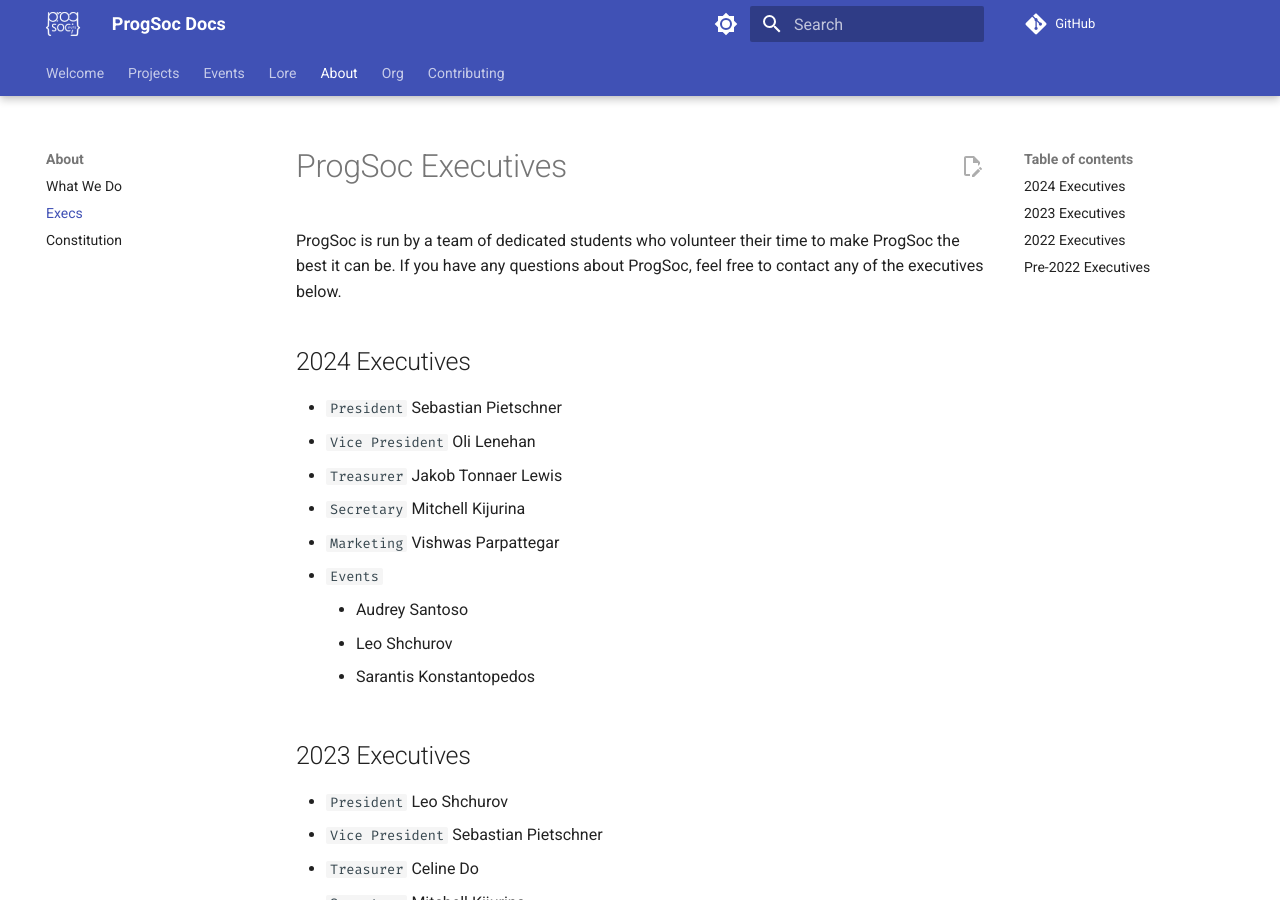
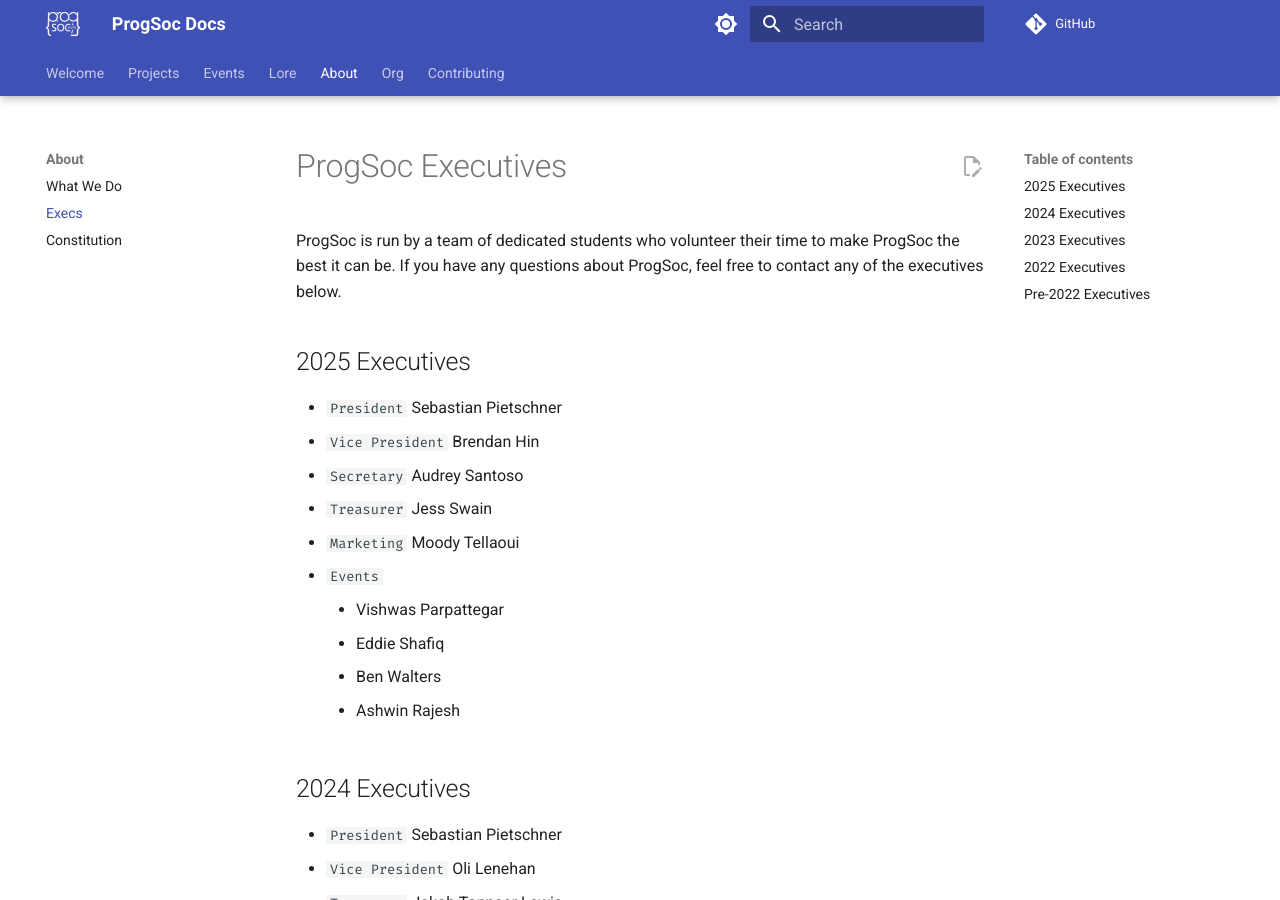
Before and after one commit to ProgSoc/Docs, an MkDocs documentation site: the page built from docs/about/execs.md, in a window 1280 px wide and 900 px high. Built offline with MkDocs 1.6.1 and Material for MkDocs 9.7.7, drawn with Linux system fonts in a browser that asks for light colours; comment, search, counter and statistics services are not loaded.

Commit message:
update execs

```diff
--- a/docs/about/execs.md
+++ b/docs/about/execs.md
@@ -6,6 +6,19 @@ description: ProgSoc is run by a team of dedicated students who volunteer their
 # ProgSoc Executives
 
 ProgSoc is run by a team of dedicated students who volunteer their time to make ProgSoc the best it can be. If you have any questions about ProgSoc, feel free to contact any of the executives below.
+
+## 2025 Executives
+
+* `President` Sebastian Pietschner
+* `Vice President` Brendan Hin
+* `Secretary` Audrey Santoso
+* `Treasurer` Jess Swain
+* `Marketing` Moody Tellaoui
+* `Events`
+    * Vishwas Parpattegar
+    * Eddie Shafiq
+    * Ben Walters
+    * Ashwin Rajesh
 
 ## 2024 Executives
 
```
